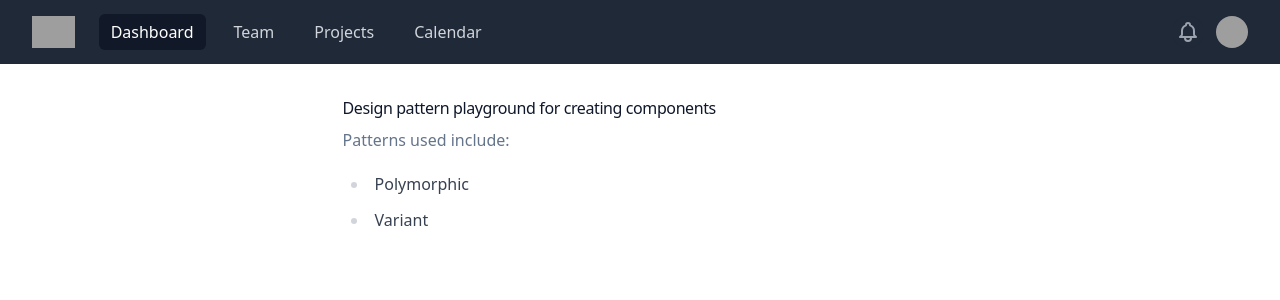
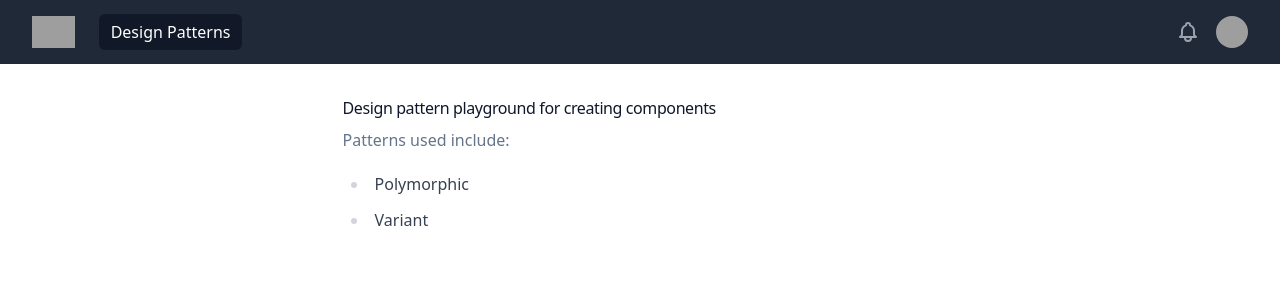
Before and after one commit to RogerWaldron/component-patterns, a Next.js app: page / in a window 1280 px wide. Shown: the top 300 px of the page. Built offline with nearby package versions, Linux system fonts and the light colour scheme; grey boxes are pictures that could not be loaded.

Commit message:
refactor: :recycle: Cleaned up navbar and added link for Design Patterns

```diff
--- a/components/navbar/index.tsx
+++ b/components/navbar/index.tsx
@@ -4,10 +4,11 @@ import { BellIcon, MenuIcon, XIcon } from "@heroicons/react/outline";
 import Link from "next/link";
 
 const navigation = [
-  { name: "Dashboard", href: "#", current: true },
-  { name: "Team", href: "#", current: false },
-  { name: "Projects", href: "#", current: false },
-  { name: "Calendar", href: "#", current: false },
+  {
+    name: "Design Patterns",
+    href: "/designguide",
+    current: true,
+  },
 ];
 
 function classNames(...classes: string[]) {
```
